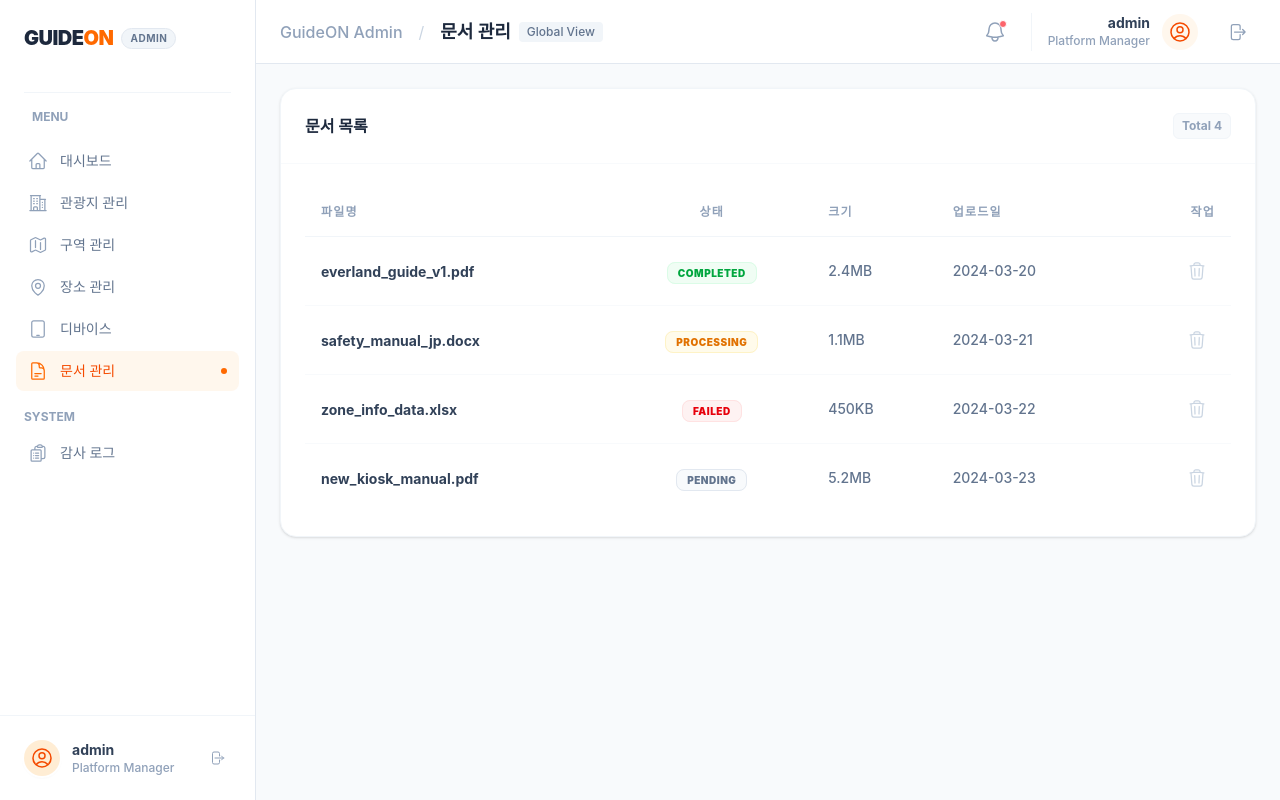
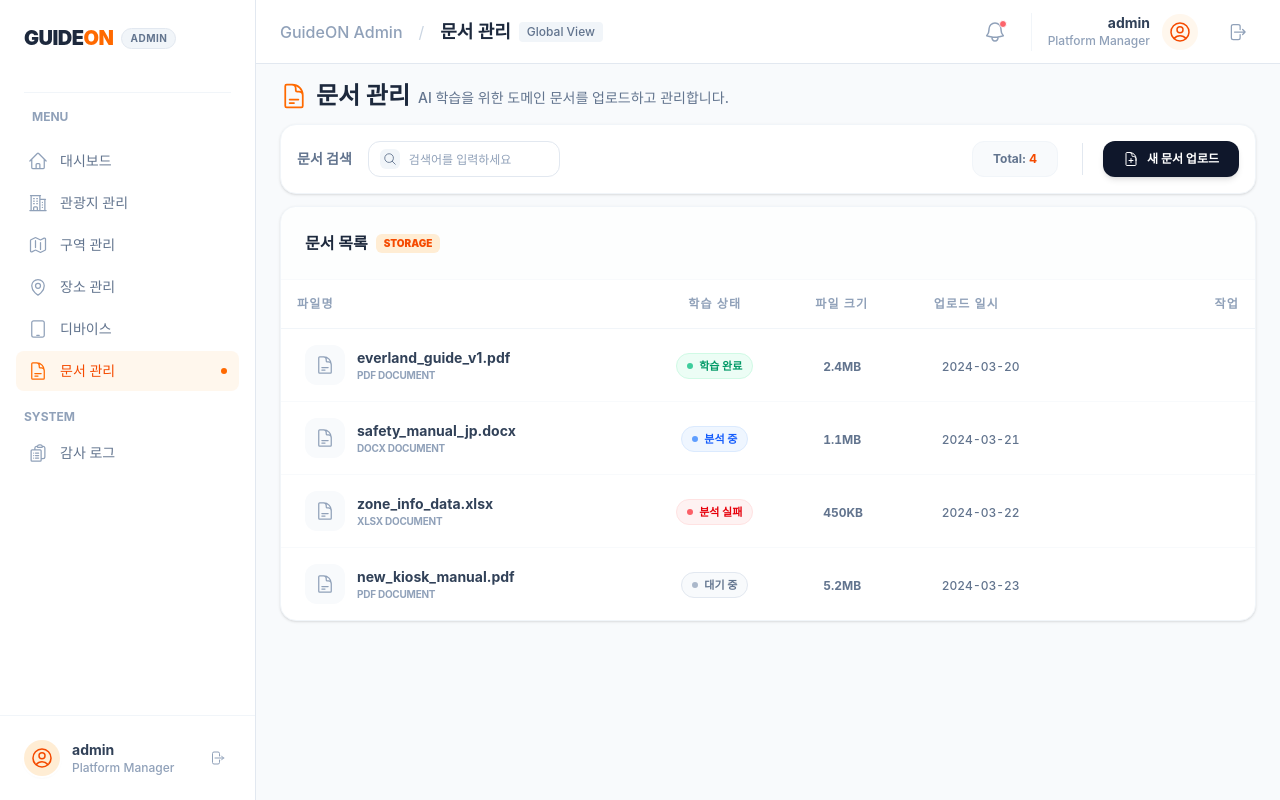
Before and after one commit to Project-Guideon/guideon-frontend, a Next.js app: page /admin/documents in a window 1280 px wide. Built offline with nearby package versions, Linux system fonts and the light colour scheme; a web font is replaced by a local one.

Commit message:
Refactor: Documnet UI 디자인 수정
UI 디자인 수정

```diff
--- a/src/features/document/domain/entities/DocumentEntry.ts
+++ b/src/features/document/domain/entities/DocumentEntry.ts
@@ -12,6 +12,7 @@ export interface DocumentEntry {
     id: string;
     fileName: string;
     status: DocumentStatus;
+    extension: 'pdf' | 'docx' | 'xlsx' | 'txt' | 'zip';
     size: string;
     uploadedAt: string;
 }
--- a/src/features/document/presentation/components/DocumentListView.tsx
+++ b/src/features/document/presentation/components/DocumentListView.tsx
@@ -1,35 +1,92 @@
 'use client';
 
 import { useState } from 'react';
-import { HiOutlineDocumentText, HiOutlinePlus } from 'react-icons/hi2';
+import { HiOutlineDocumentText, HiOutlineDocumentPlus, HiOutlineMagnifyingGlass, HiOutlineFunnel } from 'react-icons/hi2';
 import { DocumentEntry } from '../../domain/entities/DocumentEntry';
 import { DocumentTable } from './DocumentTable';
 
 export function DocumentListView() {
     const [documents, setDocuments] = useState<DocumentEntry[]>([
-        { id: '1', fileName: 'everland_guide_v1.pdf', status: 'COMPLETED', size: '2.4MB', uploadedAt: '2024-03-20' },
-        { id: '2', fileName: 'safety_manual_jp.docx', status: 'PROCESSING', size: '1.1MB', uploadedAt: '2024-03-21' },
-        { id: '3', fileName: 'zone_info_data.xlsx', status: 'FAILED', size: '450KB', uploadedAt: '2024-03-22' },
-        { id: '4', fileName: 'new_kiosk_manual.pdf', status: 'PENDING', size: '5.2MB', uploadedAt: '2024-03-23' },
+        { id: '1', fileName: 'everland_guide_v1.pdf', extension: 'pdf', status: 'COMPLETED', size: '2.4MB', uploadedAt: '2024-03-20' },
+        { id: '2', fileName: 'safety_manual_jp.docx', extension: 'docx', status: 'PROCESSING', size: '1.1MB', uploadedAt: '2024-03-21' },
+        { id: '3', fileName: 'zone_info_data.xlsx', extension: 'xlsx', status: 'FAILED', size: '450KB', uploadedAt: '2024-03-22' },
+        { id: '4', fileName: 'new_kiosk_manual.pdf', extension: 'pdf', status: 'PENDING', size: '5.2MB', uploadedAt: '2024-03-23' },
     ]);
 
     const handleDelete = (id: string) => {
-        console.log(`Delete request for: ${id}`);
+        setDocuments(prev => prev.filter(doc => doc.id !== id));
+        console.log(`삭제 요청: ${id}`);
+    };
+
+    const handleDownload = (doc: DocumentEntry) => {
+        console.log(`다운로드 시작: ${doc.fileName}`);
     };
 
     return (
-        <div className="flex flex-col h-full">
-            {/* 헤더 생략 */}
-            <div className="bg-white rounded-2xl border border-slate-100 shadow-sm flex-1 flex flex-col overflow-hidden">
-                <div className="p-6 border-b border-slate-50 flex items-center justify-between">
-                    <h3 className="font-bold text-slate-800">문서 목록</h3>
-                    <span className="text-xs font-bold text-slate-400 bg-slate-50 px-2 py-1 rounded-md border border-slate-100">
-                        Total {documents.length}
-                    </span>
+        <div className="flex flex-col">
+            {/* 헤더 */}
+            <div className="shrink-0 -mt-2">
+                <div className="flex items-center gap-2">
+                    <h2 className="justify-between mb-3 text-2xl font-bold text-slate-800 flex items-center gap-2">
+                        <HiOutlineDocumentText className="w-7 h-7 text-orange-500" />
+                        문서 관리
+                    </h2>
+                    <p className="justify-between mb-3 text-sm text-slate-500 mt-1 font-medium">
+                        AI 학습을 위한 도메인 문서를 업로드하고 관리합니다.
+                    </p>
+                </div>
+            </div>
+
+            {/* 검색 부분 */}
+            <div className="bg-white p-4 rounded-2xl border border-slate-100 shadow-sm mb-3">
+                <div className="flex flex-wrap items-center justify-between gap-4">
+                    {/* 검색 영역 */}
+                    <div className="flex items-center gap-4 flex-1">
+                        <span className="text-sm font-bold text-slate-500 whitespace-nowrap">문서 검색</span>
+                        <div className="relative group w-48 max-w-md">
+                            <div className="absolute left-3 top-1/2 -translate-y-1/2 w-5 h-5 rounded-md bg-slate-100 group-hover:bg-orange-100 flex items-center justify-center text-slate-500 group-hover:text-orange-600 transition-colors pointer-events-none">
+                                <HiOutlineMagnifyingGlass className="w-3.5 h-3.5" />
+                            </div>
+                            <input
+                                type="text"
+                                placeholder="검색어를 입력하세요"
+                                className="w-full h-[36px] pl-10 pr-4 py-1.5 bg-white border border-slate-200 rounded-xl text-xs font-bold text-slate-700 placeholder:text-slate-400 placeholder:font-medium outline-none transition-all duration-200 hover:border-orange-400 focus:border-orange-500 focus:ring-4 focus:ring-orange-50"
+                            />
+                        </div>
+                    </div>
+
+                <div className="hidden lg:flex items-center gap-2 px-5 h-[36px] rounded-xl bg-slate-50 border border-slate-100">
+                    <span className="text-xs font-bold text-slate-500">Total: <span className="text-orange-600">{documents.length}</span></span>
                 </div>
 
-                <div className="flex-1 overflow-y-auto custom-scrollbar p-6">
-                    <DocumentTable documents={documents} onDelete={handleDelete} />
+                    {/* 액션 버튼 영역 */}
+                    <div className="flex items-center gap-3">
+                        <div className="hidden sm:block w-[1px] h-8 bg-slate-200 mx-2" />
+                        <button className="flex items-center gap-2 px-5 h-[36px] bg-slate-900 text-white rounded-xl font-bold text-xs hover:bg-orange-600 transition-all shadow-md active:scale-95 group">
+                            <HiOutlineDocumentPlus className="w-4 h-4 group-hover:rotate-15 transition-transform duration-300" />
+                            <span>새 문서 업로드</span>
+                        </button>
+                    </div>
+                </div>
+            </div>
+
+            {/* 문서 목록 */}
+            <div className="bg-white rounded-2xl border border-slate-100 shadow-sm overflow-hidden flex flex-col transition-all hover:shadow-md">
+                <div className="p-6 border-b border-slate-50 bg-slate-50/30 flex items-center justify-between">
+                    <h3 className="font-bold text-slate-800 flex items-center gap-2">
+                        문서 목록
+                        <span className="text-[10px] font-black text-orange-600 bg-orange-100 px-2 py-0.5 rounded-md uppercase">
+                            Storage
+                        </span>
+                    </h3>
+                </div>
+
+                <div className="flex-1 overflow-x-auto custom-scrollbar">
+                    <DocumentTable
+                        documents={documents}
+                        onDelete={handleDelete}
+                        onDownload={handleDownload}
+                    />
                 </div>
             </div>
         </div>
--- a/src/features/document/presentation/components/DocumentStatusBadge.tsx
+++ b/src/features/document/presentation/components/DocumentStatusBadge.tsx
@@ -10,16 +10,18 @@ interface DocumentStatusBadgeProps {
  * 업로드 상태 배지 스타일
  */
 export function DocumentStatusBadge({ status }: DocumentStatusBadgeProps) {
-    const statusStyles: Record<DocumentStatus, string> = {
-        COMPLETED: 'bg-green-50 border-green-100 text-green-600',
-        PROCESSING: 'bg-amber-50 border-amber-100 text-amber-600',
-        FAILED: 'bg-red-50 border-red-100 text-red-600',
-        PENDING: 'bg-slate-50 border-slate-200 text-slate-500',
+    const statusStyles: Record<DocumentStatus, { label: string; style: string; dot: string }> = {
+        COMPLETED: { label: '학습 완료', style: 'bg-emerald-50 border-emerald-100 text-emerald-600', dot: 'bg-emerald-500' },
+        PROCESSING: { label: '분석 중', style: 'bg-blue-50 border-blue-100 text-blue-600', dot: 'bg-blue-500' },
+        FAILED: { label: '분석 실패', style: 'bg-red-50 border-red-100 text-red-600', dot: 'bg-red-500' },
+        PENDING: { label: '대기 중', style: 'bg-slate-50 border-slate-200 text-slate-500', dot: 'bg-slate-400' },
     };
+    const current = statusStyles[status];
 
     return (
-        <span className={`px-2.5 py-1 rounded-lg text-[10px] font-black border uppercase tracking-wider ${statusStyles[status]}`}>
-            {status}
+        <span className={`inline-flex items-center gap-1.5 px-2.5 py-1 rounded-full text-[11px] font-bold border transition-all ${current.style}`}>
+            <span className={`w-1.5 h-1.5 rounded-full ${current.dot} animate-pulse`} />
+            {current.label}
         </span>
     );
 }
--- a/src/features/document/presentation/components/DocumentTable.tsx
+++ b/src/features/document/presentation/components/DocumentTable.tsx
@@ -1,52 +1,93 @@
 'use client';
 
-import { HiOutlineTrash } from 'react-icons/hi2';
+import { HiOutlineTrash, HiOutlineDocumentText, HiOutlineArrowDownTray, HiOutlineDocumentArrowUp } from 'react-icons/hi2';
 import { DocumentEntry } from '../../domain/entities/DocumentEntry';
 import { DocumentStatusBadge } from './DocumentStatusBadge';
 
 interface DocumentTableProps {
     documents: DocumentEntry[];
     onDelete: (id: string) => void;
+    onDownload?: (doc: DocumentEntry) => void;
 }
 
-export function DocumentTable({ documents, onDelete }: DocumentTableProps) {
+export function DocumentTable({ documents, onDelete, onDownload }: DocumentTableProps) {
+    if (documents.length === 0) {
+        return (
+            <div className="flex flex-col items-center justify-center py-20 text-slate-400">
+                <HiOutlineDocumentText className="w-16 h-16 mb-4 text-slate-100" />
+                <p className="text-sm font-bold">등록된 문서가 없습니다</p>
+                <p className="text-xs mt-1 text-slate-300">새로운 문서를 업로드해 보세요</p>
+            </div>
+        );
+    }
     return (
         <div className="w-full overflow-x-auto">
             <table className="w-full text-left border-collapse">
                 <thead>
                     <tr className="border-b border-slate-100">
                         <th className="px-4 py-4 text-xs font-bold text-slate-400 uppercase tracking-widest">파일명</th>
-                        <th className="px-4 py-4 text-xs font-bold text-slate-400 uppercase tracking-widest text-center">상태</th>
-                        <th className="px-4 py-4 text-xs font-bold text-slate-400 uppercase tracking-widest">크기</th>
-                        <th className="px-4 py-4 text-xs font-bold text-slate-400 uppercase tracking-widest">업로드일</th>
+                        <th className="px-4 py-4 text-xs font-bold text-slate-400 uppercase tracking-widest text-center">학습 상태</th>
+                        <th className="px-4 py-4 text-xs font-bold text-slate-400 uppercase tracking-widest">파일 크기</th>
+                        <th className="px-4 py-4 text-xs font-bold text-slate-400 uppercase tracking-widest">업로드 일시</th>
                         <th className="px-4 py-4 text-xs font-bold text-slate-400 uppercase tracking-widest text-right">작업</th>
                     </tr>
                 </thead>
                 <tbody className="divide-y divide-slate-50">
                     {documents.map((doc) => (
                         <tr key={doc.id} className="group hover:bg-slate-50/50 transition-colors">
-                            <td className="px-4 py-4">
-                                <span className="text-sm font-bold text-slate-700 group-hover:text-orange-600 transition-colors">
+                            {/* 파일명, 아이콘 */}
+                            <td className="px-6 py-4">
+                                <div className="flex items-center gap-3">
+                                    <div className="w-10 h-10 rounded-xl bg-slate-50 flex items-center justify-center text-slate-400 group-hover:bg-white group-hover:text-orange-500 group-hover:shadow-sm transition-all border border-transparent group-hover:border-orange-100">
+                                        <HiOutlineDocumentText className="w-5 h-5" />
+                                    </div>
+                                    <div className="flex flex-col min-w-0">
+                                        <span className="text-sm font-bold text-slate-700 group-hover:text-slate-900 truncate">
                                             {doc.fileName}
                                         </span>
+                                        <span className="text-[10px] font-bold text-slate-400 uppercase tracking-tight">
+                                            {doc.extension} Document
+                                        </span>
+                                    </div>
+                                </div>
                             </td>
-                            <td className="px-4 py-4 text-center">
+
+                            {/* 상태 */}
+                            <td className="px-6 py-4 text-center">
                                 <DocumentStatusBadge status={doc.status} />
                             </td>
-                            <td className="px-4 py-4 text-sm text-slate-500 font-medium">
+
+                            {/*파일 크기 */}
+                            <td className="px-6 py-4">
+                                <span className="text-xs text-slate-500 font-bold tabular-nums">
                                     {doc.size}
+                                </span>
                             </td>
-                            <td className="px-4 py-4 text-sm text-slate-500 font-medium">
+
+                            {/* 업로드 일시 */}
+                            <td className="px-6 py-4">
+                                <span className="text-xs text-slate-500 font-medium tabular-nums">
                                     {doc.uploadedAt}
+                                </span>
                             </td>
-                            <td className="px-4 py-4 text-right">
+
+                            <td className="px-6 py-4">
+                                <div className="flex items-center justify-end gap-1 opacity-0 group-hover:opacity-100 transition-opacity">
+                                    <button
+                                        onClick={() => onDownload?.(doc)}
+                                        className="p-2 text-slate-400 hover:text-blue-600 hover:bg-blue-50 rounded-lg transition-all"
+                                        title="다운로드"
+                                    >
+                                        <HiOutlineArrowDownTray className="w-5 h-5" />
+                                    </button>
                                     <button
                                         onClick={() => onDelete(doc.id)}
-                                    className="p-2 text-slate-300 hover:text-red-500 hover:bg-red-50 rounded-lg transition-all"
+                                        className="p-2 text-slate-400 hover:text-red-500 hover:bg-red-50 rounded-lg transition-all"
                                         title="삭제"
                                     >
                                         <HiOutlineTrash className="w-5 h-5" />
                                     </button>
+                                </div>
                             </td>
                         </tr>
                     ))}
```
Lines whose indentation alone changed are shown as unchanged.
